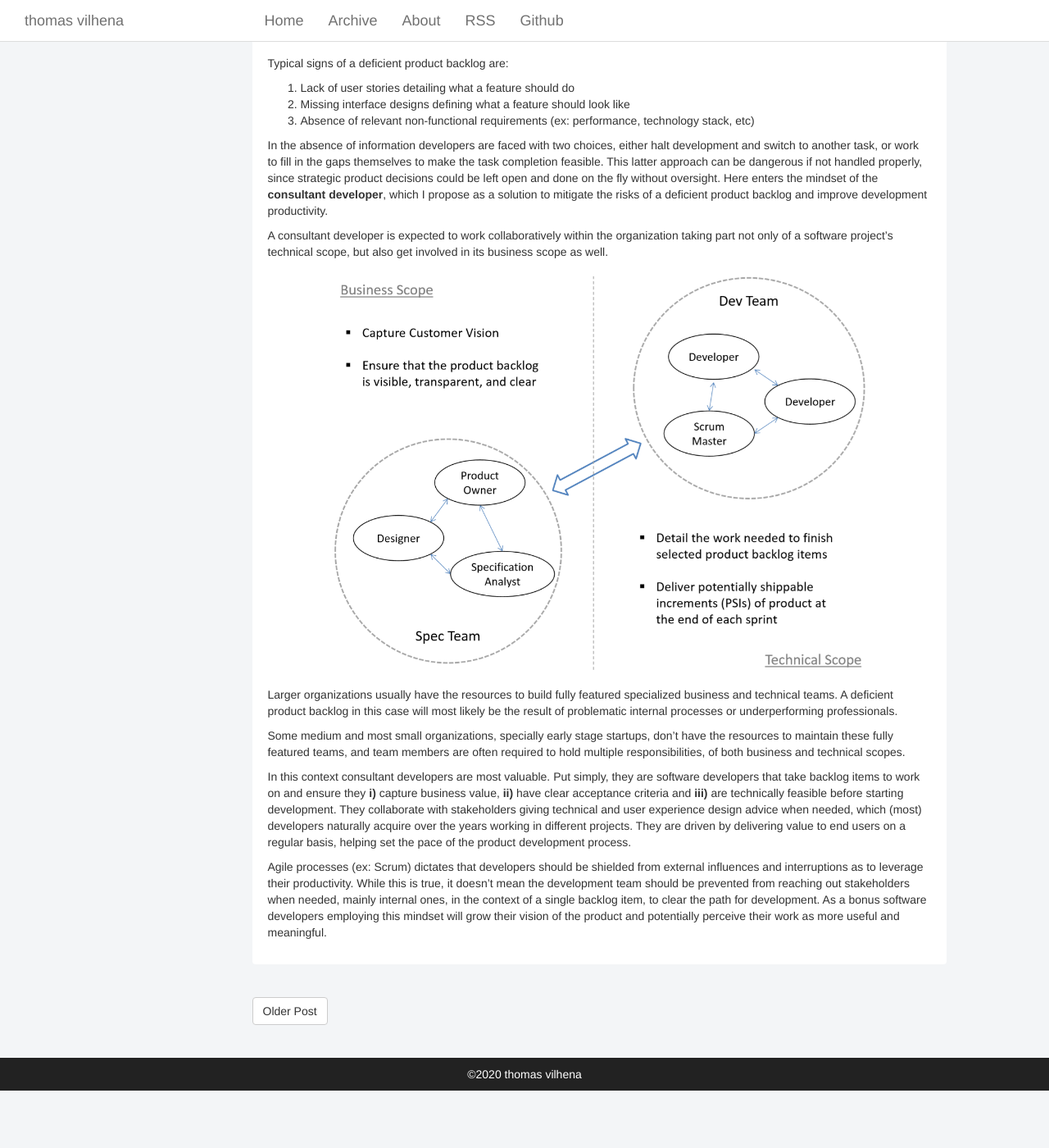
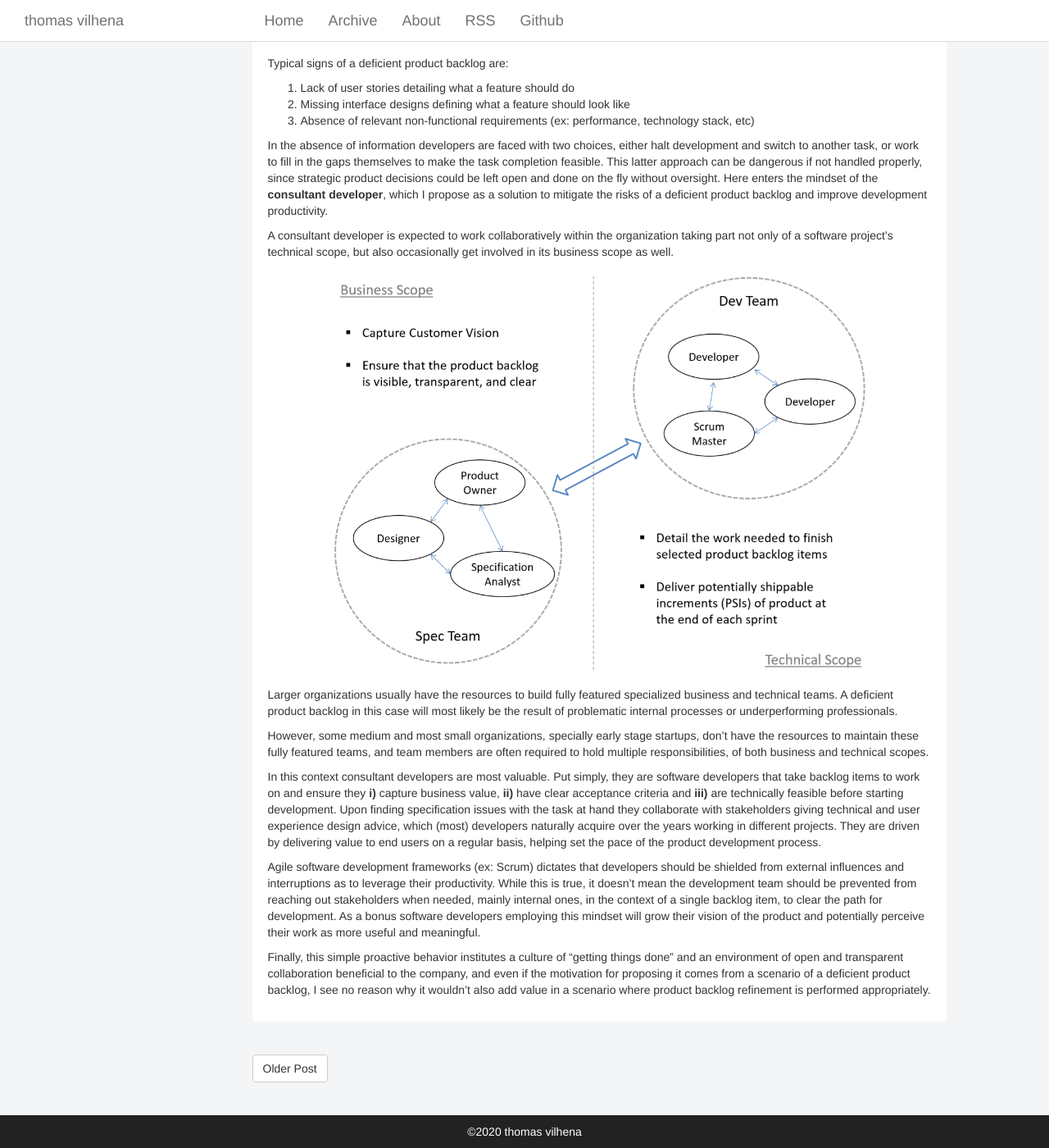
Before and after one commit to TCGV/blog, a Jekyll site: the page built from _posts/2020-02-24-the-consultant-developer.md, in a window 1280 px wide and 1400 px high, scrolled down 787 px. Shown: the whole window at 82% size. Built offline with Jekyll 4.4.1, drawn with Linux system fonts in a browser that asks for light colours; before the commit the page ends 2117 px from its top, so only the background shows below that.

Commit message:
Polishing 2020-02-24-the-consultant-developer.md

```diff
--- a/_posts/2020-02-24-the-consultant-developer.md
+++ b/_posts/2020-02-24-the-consultant-developer.md
@@ -26,7 +26,7 @@ Typical signs of a deficient product backlog are:
 
 In the absence of information developers are faced with two choices, either halt development and switch to another task, or work to fill in the gaps themselves to make the task completion feasible. This latter  approach can be dangerous if not handled properly, since strategic product decisions could be left open and done on the fly without oversight. Here enters the mindset of the <b>consultant developer</b>, which I propose as a solution to mitigate the risks of a deficient product backlog and improve development productivity.
 
-A consultant developer is expected to work collaboratively within the organization taking part not only of a software project's technical scope, but also get involved in its business scope as well.
+A consultant developer is expected to work collaboratively within the organization taking part not only of a software project's technical scope, but also occasionally get involved in its business scope as well.
 
 <p align="center">
   <img style="width: 652px; max-width: 100%; margin: 10px" src="{{ site.baseurl }}/images/p15/product_scopes.PNG" alt="Product Scopes"/>
@@ -35,8 +35,10 @@ A consultant developer is expected to work collaboratively within the organizati
 
 Larger organizations usually have the resources to build fully featured specialized business and technical teams. A deficient product backlog in this case will most likely be the result of problematic internal processes or underperforming professionals.
 
-Some medium and most small organizations, specially early stage startups, don't have the resources to maintain these fully featured teams, and team members are often required to hold multiple responsibilities, of both business and technical scopes.
+However, some medium and most small organizations, specially early stage startups, don't have the resources to maintain these fully featured teams, and team members are often required to hold multiple responsibilities, of both business and technical scopes.
 
-In this context consultant developers are most valuable. Put simply, they are software developers that take backlog items to work on and ensure they <b>i)</b> capture business value, <b>ii)</b> have clear acceptance criteria and <b>iii)</b> are technically feasible before starting development. They collaborate with stakeholders giving technical and user experience design advice when needed, which (most) developers naturally acquire over the years working in different projects. They are driven by delivering value to end users on a regular basis, helping set the pace of the product development process.
+In this context consultant developers are most valuable. Put simply, they are software developers that take backlog items to work on and ensure they <b>i)</b> capture business value, <b>ii)</b> have clear acceptance criteria and <b>iii)</b> are technically feasible before starting development. Upon finding specification issues with the task at hand they collaborate with stakeholders giving technical and user experience design advice, which (most) developers naturally acquire over the years working in different projects. They are driven by delivering value to end users on a regular basis, helping set the pace of the product development process.
 
-Agile processes (ex: Scrum) dictates that developers should be shielded from external influences and interruptions as to leverage their productivity. While this is true, it doesn't mean the development team should be prevented from reaching out stakeholders when needed, mainly internal ones, in the context of a single backlog item, to clear the path for development. As a bonus software developers employing this mindset will grow their vision of the product and potentially perceive their work as more useful and meaningful.
+Agile software development frameworks (ex: Scrum) dictates that developers should be shielded from external influences and interruptions as to leverage their productivity. While this is true, it doesn't mean the development team should be prevented from reaching out stakeholders when needed, mainly internal ones, in the context of a single backlog item, to clear the path for development. As a bonus software developers employing this mindset will grow their vision of the product and potentially perceive their work as more useful and meaningful.
+
+Finally, this simple proactive behavior institutes a culture of "getting things done" and an environment of open and transparent collaboration beneficial to the company, and even if the motivation for proposing it comes from a scenario of a deficient product backlog, I see no reason why it wouldn't also add value in a scenario where product backlog refinement is performed appropriately.
```
